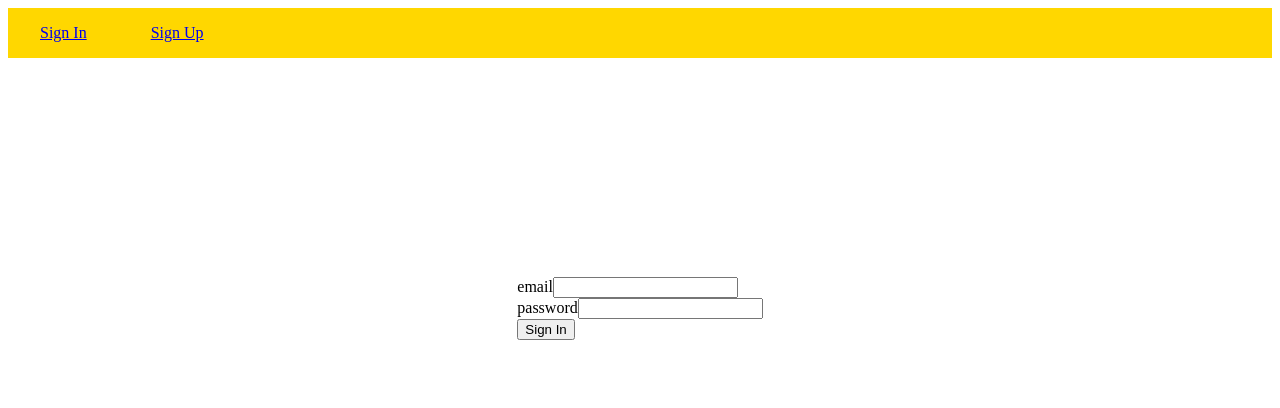
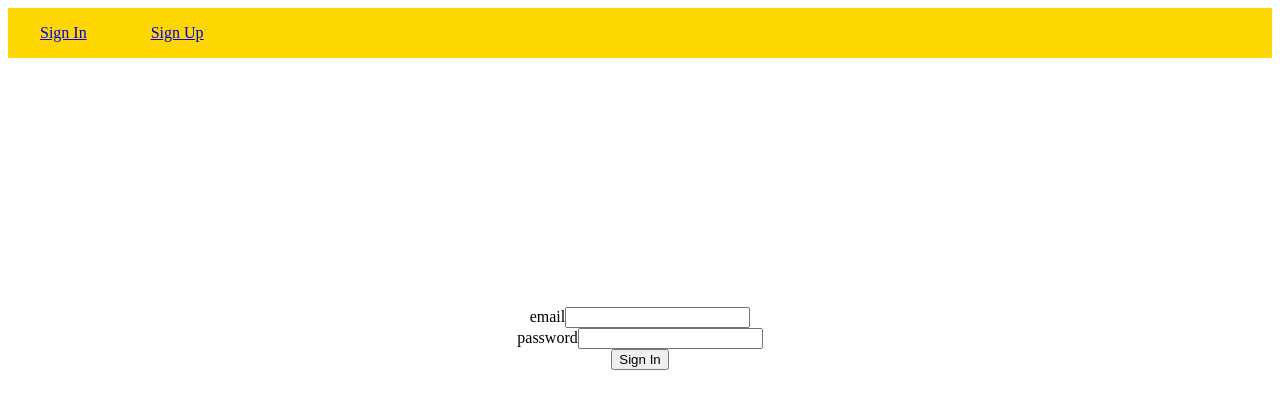
Before and after one commit to Jay-Jeong1988/bidit, a React (Create React App) app in the folder client/: page /sign_in in a window 1280 px wide. Shown: the top 408 px of the page. Built offline with nearby package versions, Linux system fonts and the light colour scheme.

Commit message:
display Not Found when sign in fails

```diff
--- a/client/src/components/pages/SigninPage.js
+++ b/client/src/components/pages/SigninPage.js
@@ -25,7 +25,6 @@ class SigninPage extends Component {
                 this.props.onSignIn();
                 this.props.history.push('/');
             }else{
-                this.props.history.push('/sign_in');
                 this.setState({
                     errors: data.errors
                 })
@@ -35,11 +34,13 @@ class SigninPage extends Component {
     render(){
         const { errors } = this.state;
         return (
-            <div className="SigninPage">
-
+            <div style={{textAlign:'center'}} className="SigninPage">
+            <div className='errorContainer'>
                 {
-                errors.map( (e, i) => <div key={i}>{e.message}</div> )
+                    errors.map( (e, i) => <h4 key={i}>{e.type}</h4> )
                 }
+            </div>
+                <div className="flexContainer">
                     <form onSubmit={this.signin}>
                         <div>
                         <label htmlFor="email">email</label>
@@ -52,6 +53,7 @@ class SigninPage extends Component {
                         <input type="submit" value="Sign In"/>
                     </form>
                 </div>
+            </div>
         )
     }
 }
--- a/client/src/index.css
+++ b/client/src/index.css
@@ -10,11 +10,19 @@ nav > * {
     margin: 0 2em;
 }
 
-.SigninPage {
-    height: 500px;
+.flexContainer {
+    height: 300px;
     display:flex;
     justify-content: center;
     align-items: center;
+}
+
+.errorContainer {
+    height: 100px;
+    margin-top: 30px;
+}
+.errorContainer > h4 {
+    margin-top: 0
 }
 
 .AuctionNewPage > form > * {
```
Lines whose indentation alone changed are shown as unchanged.
